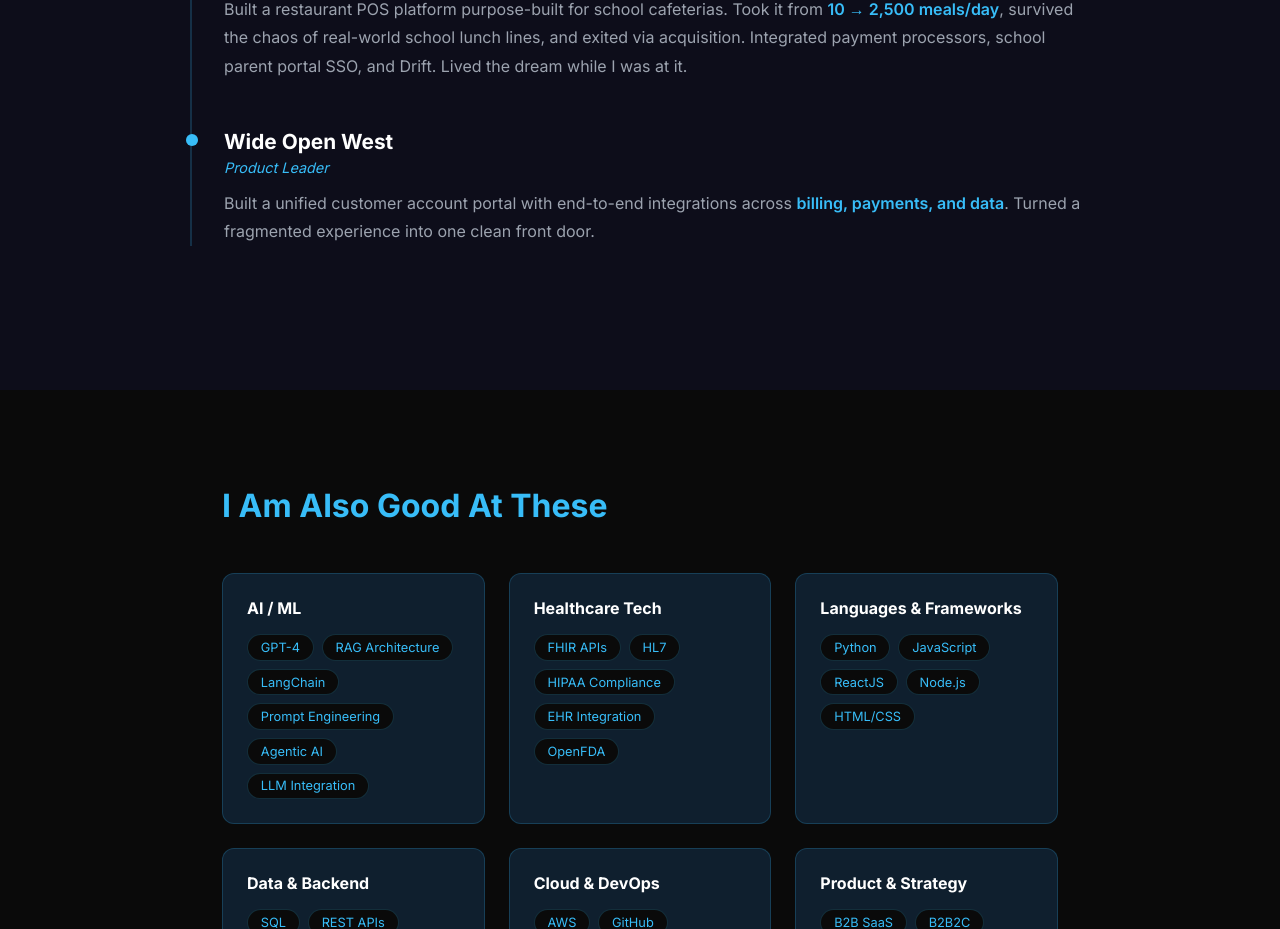
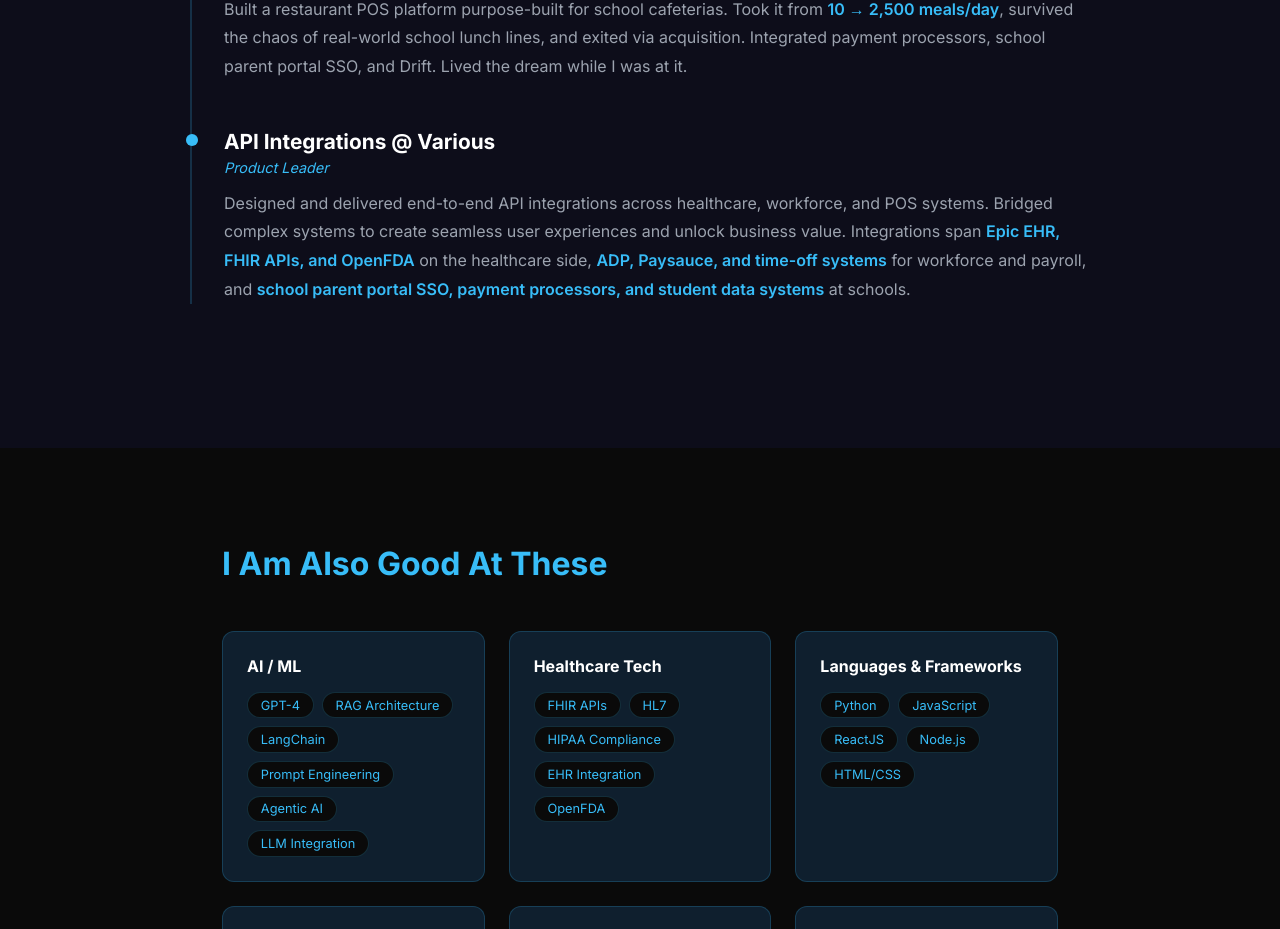
Before and after one commit to bhavana-adarsha/bhavana-adarsha.github.io, a React (Vite) app: page / in a window 1280 px wide. Shown: the part 1891-2820 px from the top of the page. Built offline with nearby package versions, Linux system fonts and the light colour scheme.

Commit message:
updated career

```diff
--- a/src/components/Career.jsx
+++ b/src/components/Career.jsx
@@ -1,7 +1,7 @@
 import useScrollAnimation from '../hooks/useScrollAnimation'
 
 function Career() {
-  const ref = useScrollAnimation();
+  const ref = useScrollAnimation()
 
   return (
     <section id="career" ref={ref} className="fade-in">
@@ -42,12 +42,17 @@
           <div className="timeline-item">
             <div className="timeline-dot"></div>
             <div className="timeline-content">
-              <h3>Wide Open West</h3>
+              <h3>API Integrations @ Various</h3>
               <span className="timeline-role">Product Leader</span>
               <p>
-                Built a unified customer account portal with end-to-end
-                integrations across <span className="highlight">billing, payments, and data</span>.
-                Turned a fragmented experience into one clean front door.
+                Designed and delivered end-to-end API integrations across healthcare,
+                workforce, and POS systems. Bridged complex systems to create seamless
+                user experiences and unlock business value. Integrations span{' '}
+                <span className="highlight">Epic EHR, FHIR APIs, and OpenFDA</span> on
+                the healthcare side, <span className="highlight">ADP, Paysauce, and
+                time-off systems</span> for workforce and payroll, and{' '}
+                <span className="highlight">school parent portal SSO, payment processors,
+                and student data systems</span> at schools.
               </p>
             </div>
           </div>
```
